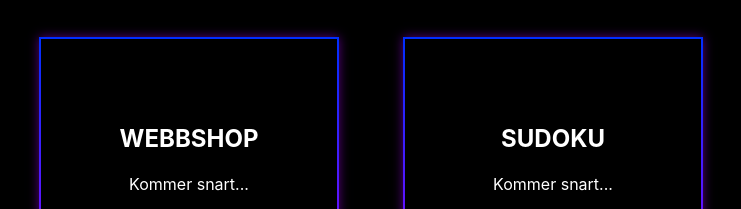
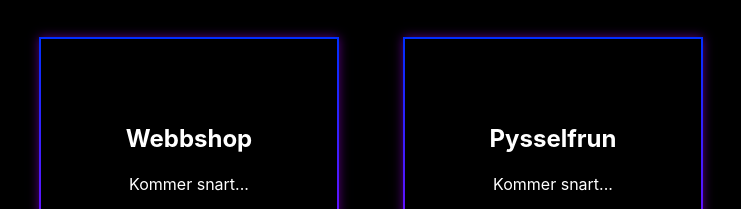
Before and after one commit to isabellaes/_portfolio, a React (Vite) app: page / in a window 1280 px wide. Shown: the part 1900-2109 px from the top of the page, without its empty margins (269-1010 px from the left). Built offline with nearby package versions, Linux system fonts and the light colour scheme.

Commit message:
updated projects

```diff
--- a/src/components/projects/container/Container.tsx
+++ b/src/components/projects/container/Container.tsx
@@ -6,10 +6,11 @@ import Module from "../module/Module";
 
 const Container = () => {
   const [modalOpen, setModalOpen] = useState(false);
+  const [project, setProject] = useState({} as Project);
 
   const projects: Project[] = [
-    { id: 1, title: "WEBBSHOP", description: "Kommer snart..." },
-    { id: 2, title: "SUDOKU", description: "Kommer snart..." },
+    { id: 1, title: "Webbshop", description: "Kommer snart..." },
+    { id: 2, title: "Pysselfrun", description: "Kommer snart..." },
   ];
   return (
     <div id="PROJECT">
@@ -19,13 +20,16 @@ const Container = () => {
           <Item
             project={project}
             key={project.id}
-            onClick={() => setModalOpen(true)}
+            onClick={() => {
+              setProject(project);
+              setModalOpen(true);
+            }}
           />
         ))}
       </div>
 
       {modalOpen ? (
-        <Module project={projects[0]} onclose={() => setModalOpen(false)} />
+        <Module project={project} onclose={() => setModalOpen(false)} />
       ) : (
         <></>
       )}
```
